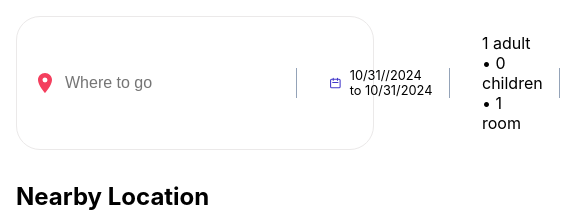
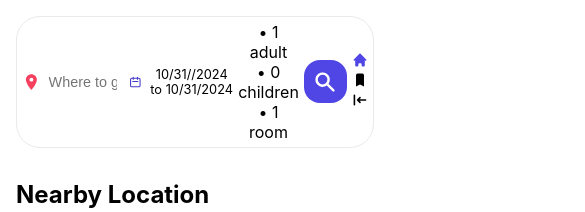
Before and after one commit to mahdi6788/BookingHotel, a React (Vite) app: page / in a window 390 px wide. Shown: the top 212 px of the page, 585 px wide, since content can reach past the window. Built offline with nearby package versions, Linux system fonts and the light colour scheme; no server answers; data requests are answered from the project's data file.

Commit message:
make responsive

```diff
--- a/src/App.css
+++ b/src/App.css
@@ -1,10 +1,12 @@
 @import url("https://unpkg.com/leaflet@1.9.4/dist/leaflet.css");
+
 
 .header {
   display: flex;
   justify-content: center;
   align-items: center;
   gap: 1rem;
+  width: 100%;
 }
 .headerSearch {
   display: flex;
@@ -13,9 +15,10 @@
   justify-content: space-between;
   align-items: center;
   gap: 1rem;
-  border: 1px solid #ebe9e9;
+  border: 0.1rem solid #ebe9e9;
   border-radius: 1.5rem;
   padding: 1rem;
+
 }
 
 .headerSearchInput {
@@ -26,6 +29,11 @@
   display: flex;
   align-items: center;
   position: relative;
+}
+.headerPeople{
+  display: flex;
+  position: relative;
+
 }
 .headerSearchItem .seperator {
   display: inline-block;
@@ -369,3 +377,55 @@ a.active {
   width: 1.1rem;
   height: 1.1rem;
 }
+
+
+@media (max-width: 768px) {
+  .header {
+    flex-wrap: wrap;  /* Important for responsiveness: Allows items to wrap onto new lines when screen size is smaller. */
+    text-align: center;
+  }
+  .headerSearch {
+    gap: 0.5rem;
+    padding: 0.5rem;
+  }
+  .headerSearchInput {
+    display: block;
+    width: 100%;  /* Ensures the search bar spans the full width on smaller screens. */
+  }
+  .headerSearchItem .seperator {
+    display: none;
+  }
+  .optionCounter {
+    position: absolute;
+    left: -3rem;
+  }
+}
+
+
+@media (max-width: 480px) {
+  .header {
+    flex-wrap: wrap;  /* Important for responsiveness: Allows items to wrap onto new lines when screen size is smaller. */
+    text-align: center;
+  }
+  .headerSearch {
+    gap: 0.3rem;
+    padding: 0.3rem;
+  }
+  .headerSearchInput {
+    font-size: 0.9rem;
+    padding: 0.5rem;
+  }
+  .headerSearchItem .seperator {
+    display: none;
+  }
+  .headerPeople{
+    position: relative;
+  }
+  .optionCounter {
+    position: absolute;
+    left: -3rem;
+  }
+  .date {
+    left: -6rem;
+  }
+}
--- a/src/components/Header/Header.jsx
+++ b/src/components/Header/Header.jsx
@@ -105,10 +105,13 @@ function Header() {
           )}
           <span className="seperator"></span>
         </div>
-        <div className="headerSearchItem">
+        <div className="headerPeople">
           <div id="optionDropDown" onClick={() => setOpenOption(!openOption)}>
-            {options.adult} adult &bull; {options.children} children &bull;{" "}
-            {options.room} room
+            <ul>
+              <li>&bull; {options.adult} adult</li>
+              <li>&bull; {options.children} children</li>
+              <li>&bull; {options.room} room</li>
+            </ul>
           </div>
           {openOption && (
             <GuestOptionList
```
